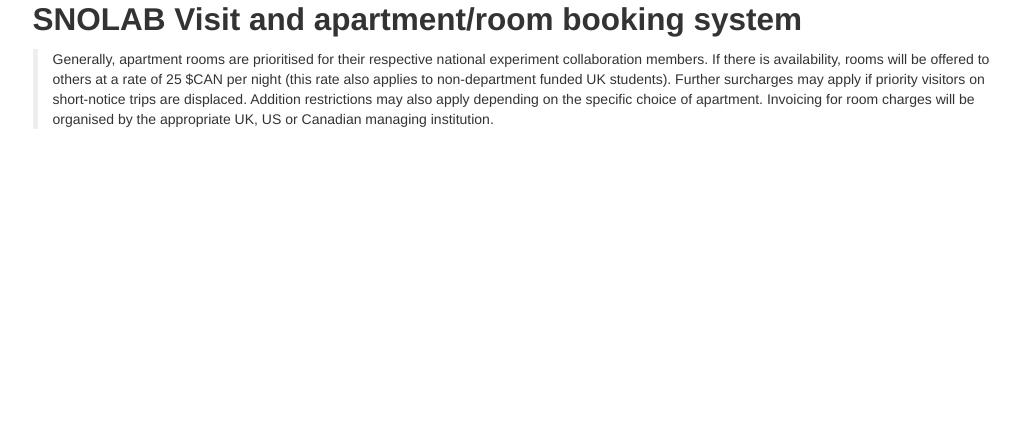
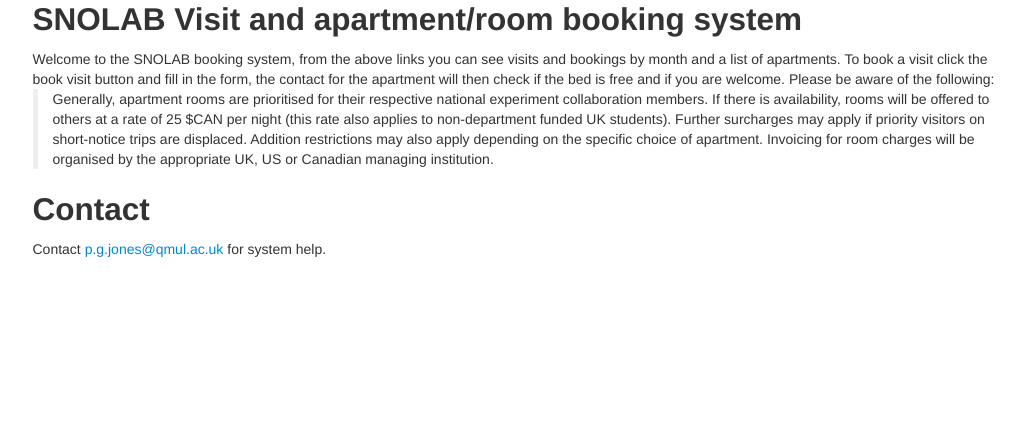
Before and after one commit to pgjones/snolab_booking, a Django app: template templates/snolab_booking/index.html in a window 1280 px wide. Shown: the part 363-800 px from the top of the page, without its empty margins (126-1147 px from the left). Run offline with Django 3.2, Linux system fonts and the light colour scheme; the template is opened without the code that fills it, so the values that code supplies are empty.

Commit message:
Minor updates including a logout page.

```diff
--- a/templates/snolab_booking/base.html
+++ b/templates/snolab_booking/base.html
@@ -18,7 +18,7 @@ width:963px;
 <body>
 <div class="container">
   <div class="masthead">
-  <img src="http://www.snolab.ca/sites/all/themes/snolab_6a/images/header.jpg" />
+  <a href="http://www.snolab.ca"><img src="http://www.snolab.ca/sites/all/themes/snolab_6a/images/header.jpg"></a>
     <div class="navbar">
       <div class="navbar-inner">
         <div class="container">
@@ -33,8 +33,8 @@ width:963px;
         <li class="{% nav_active request url_apartments %}"><a href="{{ url_apartments }}">Apartments</a></li>
         {% url 'book_visit' as url_book_visit %}
         <li class="{% nav_active request url_book_visit %}"><a href="{{ url_book_visit }}">Book Visit</a></li>
-
-        <li><a href="#">Contact</a></li>
+        <li><a href="{{ url_index }}#Contact">Contact</a></li>
+        <li><a href="{% url 'logout' %}">Logout</a></li>
         </ul>
         </div>
       </div>
--- a/templates/snolab_booking/bookings.html
+++ b/templates/snolab_booking/bookings.html
@@ -17,13 +17,13 @@ jQuery(document).ready(function() {
 {% load snolab_booking_filters %}
 <div class="row-fluid">
   <div class="span1">
-    <a href="{% url 'visits' prev.0 prev.1 %}">{{ prev.1|month_name}}</a>
+    <a href="{% url 'bookings' prev.0 prev.1 %}">{{ prev.1|month_name}}</a>
   </div>
   <div class="span3 offset1">
     <h3><center>{{ now.1|month_name }} {{ now.0 }}</center></h3>
   </div>
   <div class="span1 offset1">
-    <a href="{% url 'visits' next.0 next.1 %}">{{ next.1|month_name}}</a>
+    <a href="{% url 'bookings' next.0 next.1 %}">{{ next.1|month_name}}</a>
   </div>
 </div>
 <table class="table table-bordered" width="100%">
--- a/templates/snolab_booking/index.html
+++ b/templates/snolab_booking/index.html
@@ -2,6 +2,9 @@
 {% block head_title %}SNOLAB Visit & Room booking system{% endblock %}
 {% block content %}
 <h2>SNOLAB Visit and apartment/room booking system</h2>
+Welcome to the SNOLAB booking system, from the above links you can see visits and bookings by month and a list of apartments.
+To book a visit click the book visit button and fill in the form, the contact for the apartment will then check if the bed is free and if you are welcome.
+Please be aware of the following:
 <blockquote>
 Generally, apartment rooms are prioritised for their respective national experiment collaboration members.
 If there is availability, rooms will be offered to others at a rate of 25 $CAN per night (this rate also applies to non-department funded UK students).
@@ -10,4 +13,6 @@ Addition restrictions may also apply depending on the specific choice of apartme
 Invoicing for room charges will be organised by the appropriate UK, US or Canadian managing institution.
 </blockquote>
 
+<h2>Contact</h2>
+<a name="Contact"></a>Contact <a href="mailto:p.g.jones@qmul.ac.uk">p.g.jones@qmul.ac.uk</a> for system help.
 {% endblock %}
--- a/urls.py
+++ b/urls.py
@@ -16,4 +16,6 @@ urlpatterns = patterns('',
 
                        url(r'^apartments/$', views.Apartments.as_view(), name='apartments'),
                        url(r'^apartment/(?P<apartment_id>\d+)/$', views.apartment, name='apartment'),
+
+                       url(r'^logout/$', views.logout_, name='logout'),
 )
```
Also changed, not shown: views.py (+7 -0 lines).
